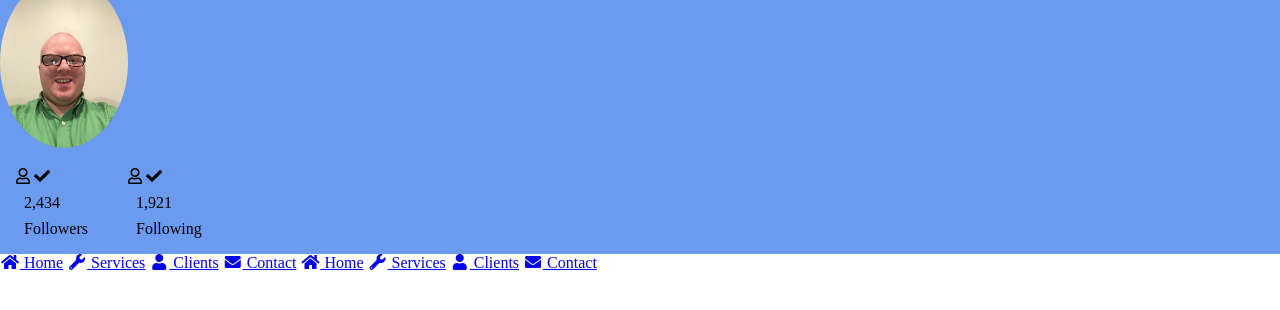
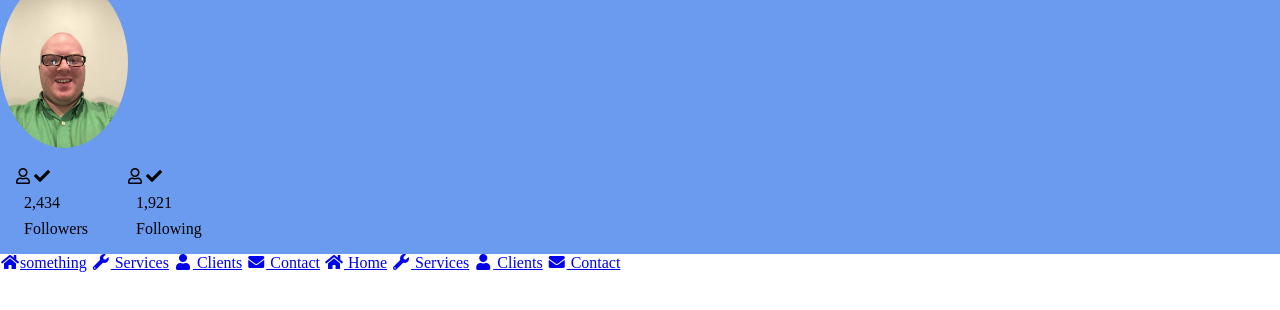
Before and after one commit to JerecTharen/MeAndMelq, a plain HTML site: page 9-10-18/index.html in a window 1280 px wide. Shown: the part 64-374 px from the top of the page. Drawn offline with Linux system fonts and the light colour scheme.

Commit message:
other changes

```diff
--- a/9-10-18/index.html
+++ b/9-10-18/index.html
@@ -96,7 +96,7 @@
             <div class="bottom">
                 <!-- Melq's Code -->
                 <div class="bottomLeft">
-                    <a href="#home"><i class="fa fa-fw fa-home"></i> Home</a>
+                    <a href="#home"><i class="fa fa-fw fa-home"></i>something</a>
                     <a href="#services"><i class="fa fa-fw fa-wrench"></i> Services</a>
                     <a href="#clients"><i class="fa fa-fw fa-user"></i> Clients</a>
                     <a href="#contact"><i class="fa fa-fw fa-envelope"></i> Contact</a>
```
